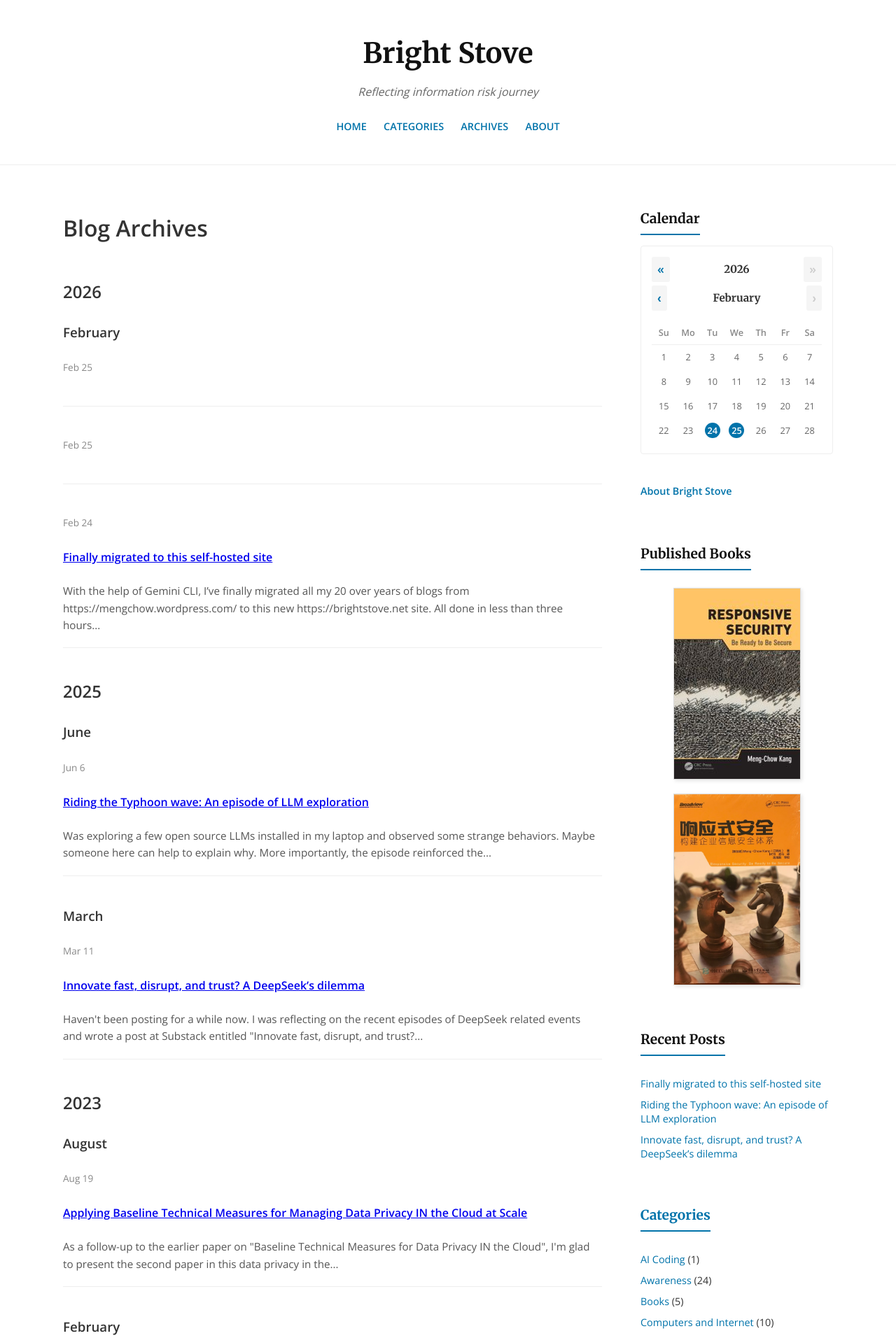
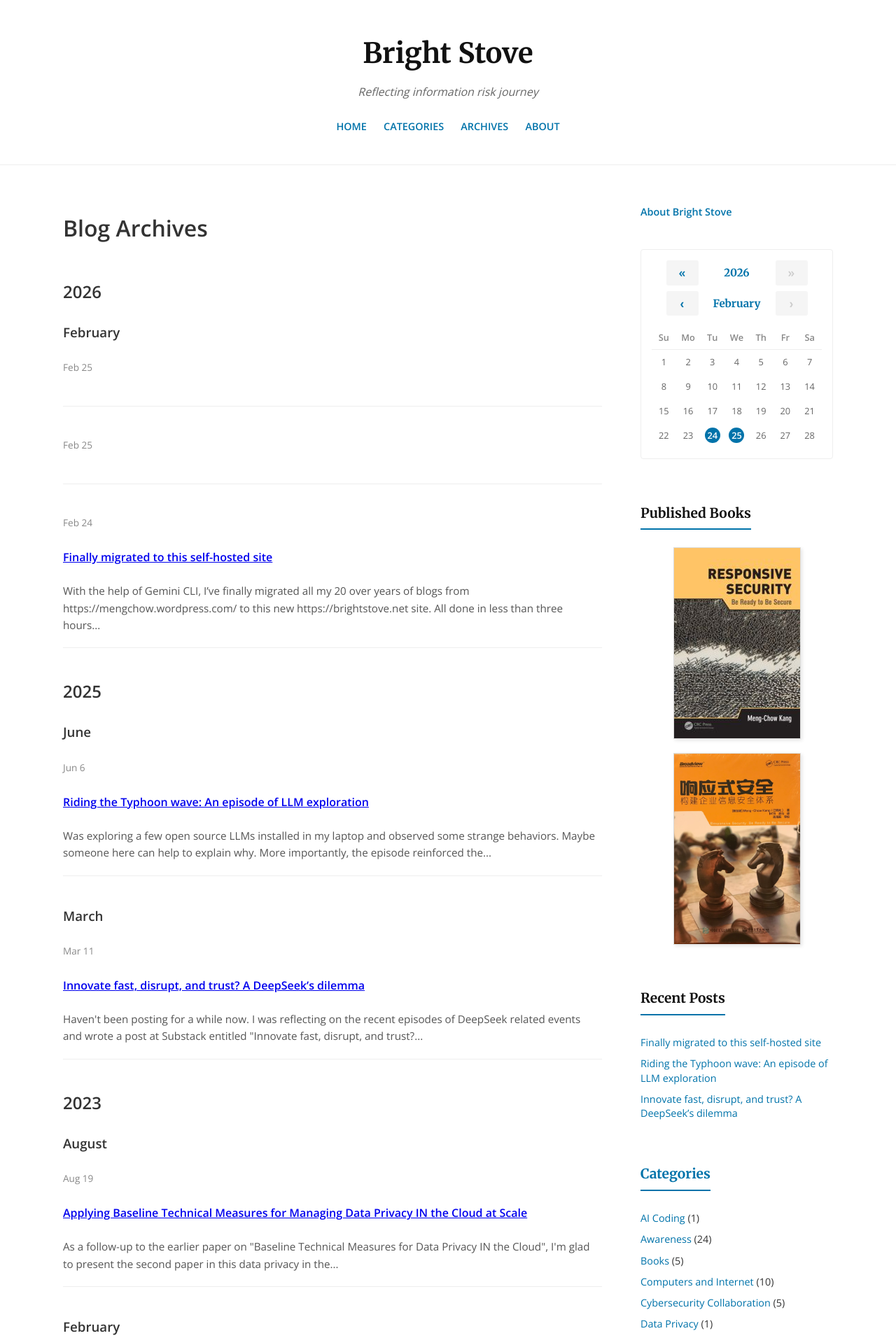
Before and after one commit to bstovej/brightstove, a Jekyll site: the page built from archives.html, in a window 1280 px wide. Shown: the top 1912 px of the page at 70% size. Built offline with Jekyll 4.4.1, drawn with Linux system fonts in a browser that asks for light colours; some of the changed lines change nothing that is shown.

Commit message:
Reposition Calendar to below About section

```diff
--- a/_layouts/default.html
+++ b/_layouts/default.html
@@ -29,7 +29,10 @@
 
             <aside class="sidebar">
                 <div class="widget">
-                    <h3 class="widget-title">Calendar</h3>
+                    <p><b><a href="{{ '/about' | relative_url }}">About Bright Stove</a></b></p>
+                </div>
+
+                <div class="widget">
                     <div id="sidebar-calendar" class="sidebar-calendar-container"></div>
 
                     <script>
@@ -42,6 +45,7 @@
                             {% endfor %}
                         };
 
+                        const archivesUrl = "{{ '/archives/' | relative_url }}";
                         let currentViewDate = new Date();
                         const today = new Date();
 
@@ -61,12 +65,12 @@
                                 <div class="calendar-nav">
                                     <div class="nav-row year-nav">
                                         <span class="nav-btn" onclick="changeYear(-1)">«</span>
-                                        <span class="nav-label">${year}</span>
+                                        <a href="${archivesUrl}#${year}" class="nav-label">${year}</a>
                                         <span class="nav-btn ${isCurrentYear ? 'disabled' : ''}" onclick="${isCurrentYear ? '' : 'changeYear(1)'}">»</span>
                                     </div>
                                     <div class="nav-row month-nav">
                                         <span class="nav-btn" onclick="changeMonth(-1)">‹</span>
-                                        <span class="nav-label">${monthName}</span>
+                                        <a href="${archivesUrl}#${monthName}-${year}" class="nav-label">${monthName}</a>
                                         <span class="nav-btn ${isCurrentMonth ? 'disabled' : ''}" onclick="${isCurrentMonth ? '' : 'changeMonth(1)'}">›</span>
                                     </div>
                                 </div>
@@ -107,7 +111,6 @@
                             let newYear = currentViewDate.getFullYear() + delta;
                             if (newYear > today.getFullYear()) return;
                             currentViewDate.setFullYear(newYear);
-                            // Ensure we don't go into the future if current month is > today's month
                             if (newYear === today.getFullYear() && currentViewDate.getMonth() > today.getMonth()) {
                                 currentViewDate.setMonth(today.getMonth());
                             }
@@ -123,10 +126,6 @@
 
                         renderSidebarCalendar(currentViewDate);
                     </script>
-                </div>
-
-                <div class="widget">
-                    <p><b><a href="{{ '/about' | relative_url }}">About Bright Stove</a></b></p>
                 </div>
 
                 <div class="widget">
--- a/archives.html
+++ b/archives.html
@@ -5,16 +5,19 @@
 ---
 
 <div class="archives-page">
-  <h1>Blog Archives</h1>
+  <h1 id="archives-title">Blog Archives</h1>
+  <div id="filter-info" style="display: none; margin-bottom: 20px; font-weight: bold; color: #0073aa; border-bottom: 1px solid #eee; padding-bottom: 10px;"></div>
 
   <div class="archives-list-container">
     {% assign postsByYear = site.posts | group_by_exp: "post", "post.date | date: '%Y'" %}
 
     {% for year in postsByYear %}
+      <div class="year-group" data-year="{{ year.name }}">
         <h2 id="{{ year.name }}">{{ year.name }}</h2>
 
         {% assign postsByMonth = year.items | group_by_exp: "post", "post.date | date: '%B'" %}
         {% for month in postsByMonth %}
+          <div class="month-group" data-month="{{ month.name }}-{{ year.name }}">
             <h3 id="{{ month.name }}-{{ year.name }}">{{ month.name }}</h3>
             <ul class="post-list">
               {% for post in month.items %}
@@ -27,7 +30,74 @@
                 </li>
               {% endfor %}
             </ul>
+          </div>
         {% endfor %}
+      </div>
     {% endfor %}
   </div>
 </div>
+
+<script>
+function applyFilter() {
+  const hash = decodeURIComponent(window.location.hash.substring(1));
+  const titleEl = document.getElementById('archives-title');
+  const filterInfoEl = document.getElementById('filter-info');
+  const yearGroups = document.querySelectorAll('.year-group');
+  const monthGroups = document.querySelectorAll('.month-group');
+
+  // Reset visibility
+  yearGroups.forEach(g => g.style.display = 'block');
+  monthGroups.forEach(g => g.style.display = 'block');
+  filterInfoEl.style.display = 'none';
+  titleEl.innerText = 'Blog Archives';
+
+  if (!hash) return;
+
+  let totalPosts = 0;
+  let filterHeader = '';
+
+  if (hash.match(/^[0-9]{4}$/)) {
+    // Year filter (e.g. #2025)
+    filterHeader = `Archives for ${hash}`;
+    yearGroups.forEach(g => {
+      if (g.getAttribute('data-year') === hash) {
+        g.style.display = 'block';
+        totalPosts = g.querySelectorAll('.post-list-item').length;
+      } else {
+        g.style.display = 'none';
+      }
+    });
+  } else if (hash.includes('-')) {
+    // Month filter (e.g. #January-2025)
+    const [month, year] = hash.split('-');
+    filterHeader = `Archives for ${month} ${year}`;
+    yearGroups.forEach(g => {
+      if (g.getAttribute('data-year') === year) {
+        g.style.display = 'block';
+        const months = g.querySelectorAll('.month-group');
+        months.forEach(m => {
+          if (m.getAttribute('data-month') === hash) {
+            m.style.display = 'block';
+            totalPosts = m.querySelectorAll('.post-list-item').length;
+          } else {
+            m.style.display = 'none';
+          }
+        });
+      } else {
+        g.style.display = 'none';
+      }
+    });
+  }
+
+  if (totalPosts > 0) {
+    titleEl.innerText = filterHeader;
+    filterInfoEl.innerText = `Total Posts: ${totalPosts}`;
+    filterInfoEl.style.display = 'block';
+    // Scroll to top of content area
+    window.scrollTo({ top: titleEl.offsetTop - 20, behavior: 'smooth' });
+  }
+}
+
+window.addEventListener('hashchange', applyFilter);
+window.addEventListener('DOMContentLoaded', applyFilter);
+</script>
--- a/assets/css/style.css
+++ b/assets/css/style.css
@@ -213,14 +213,15 @@
 .calendar-nav {
     display: flex;
     flex-direction: column;
-    gap: 5px;
+    gap: 8px;
     margin-bottom: 15px;
 }
 
 .nav-row {
     display: flex;
-    justify-content: space-between;
+    justify-content: center;
     align-items: center;
+    gap: 15px;
     font-weight: 600;
 }
 
@@ -232,6 +233,8 @@
     user-select: none;
     font-size: 1.1rem;
     color: #0073aa;
+    width: 30px;
+    text-align: center;
 }
 
 .nav-btn:hover:not(.disabled) {
@@ -246,6 +249,15 @@
 .nav-label {
     font-family: 'Merriweather', serif;
     font-size: 0.95rem;
+    color: #333;
+    text-decoration: none;
+    min-width: 80px;
+    text-align: center;
+}
+
+.nav-label:hover {
+    color: #0073aa;
+    text-decoration: underline;
 }
 
 .sidebar-calendar-table {
```
Lines whose indentation alone changed are shown as unchanged.
